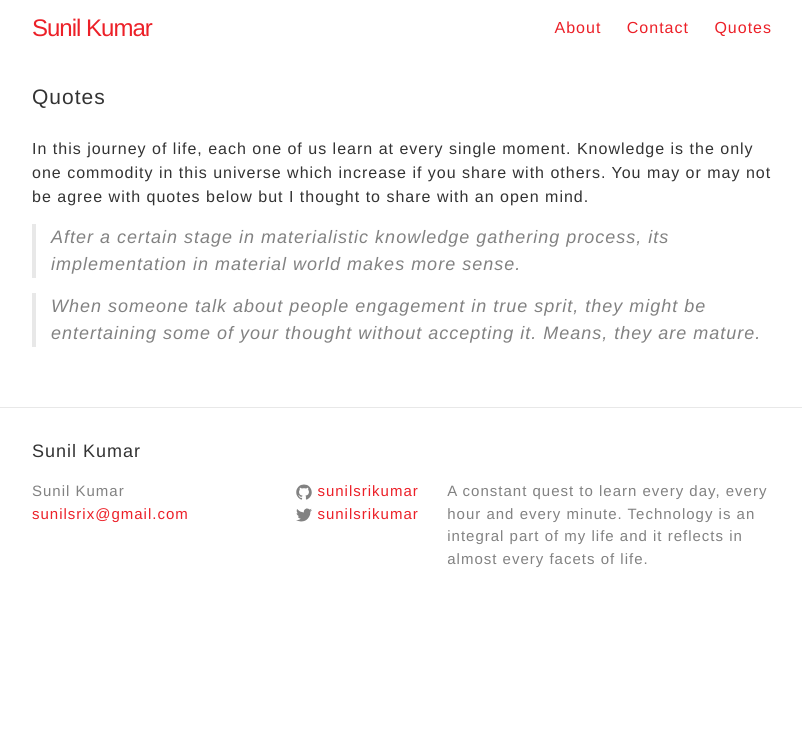
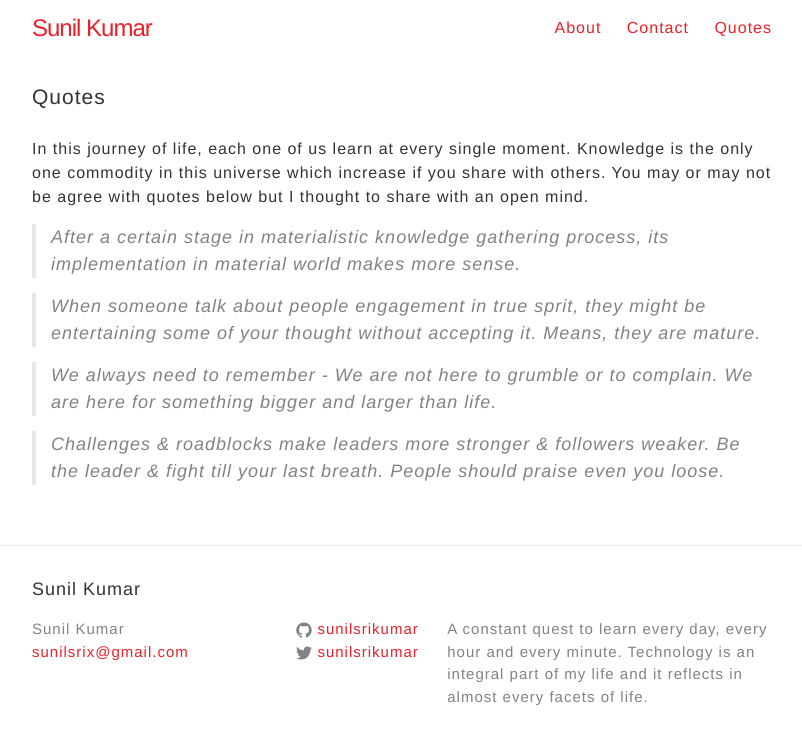
Before and after one commit to sunilsrikumar/sunilsrikumar.github.io, a Jekyll site: the page built from quotes.md, in a window 1280 px wide. Shown: the top 744 px of the page, without its empty margins (238-1040 px from the left). Built offline with Jekyll 4.4.1, drawn with Linux system fonts in a browser that asks for light colours.

Commit message:
Quotes added

```diff
--- a/quotes.md
+++ b/quotes.md
@@ -9,3 +9,7 @@
 > After a certain stage in materialistic knowledge gathering process, its implementation in material world makes more sense.
 
 > When someone talk about people engagement in true sprit, they might be entertaining some of your thought without accepting it. Means, they are mature.
+
+> We always need to remember - We are not here to grumble or to complain. We are here for something bigger and larger than life.
+
+> Challenges & roadblocks make leaders more stronger & followers weaker. Be the leader & fight till your last breath. People should praise even you loose.
```
